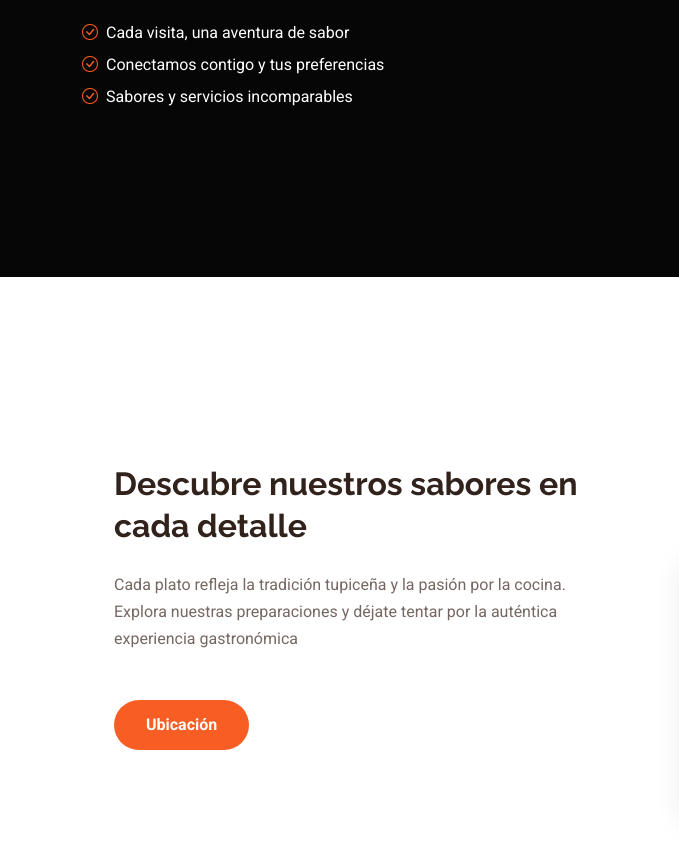
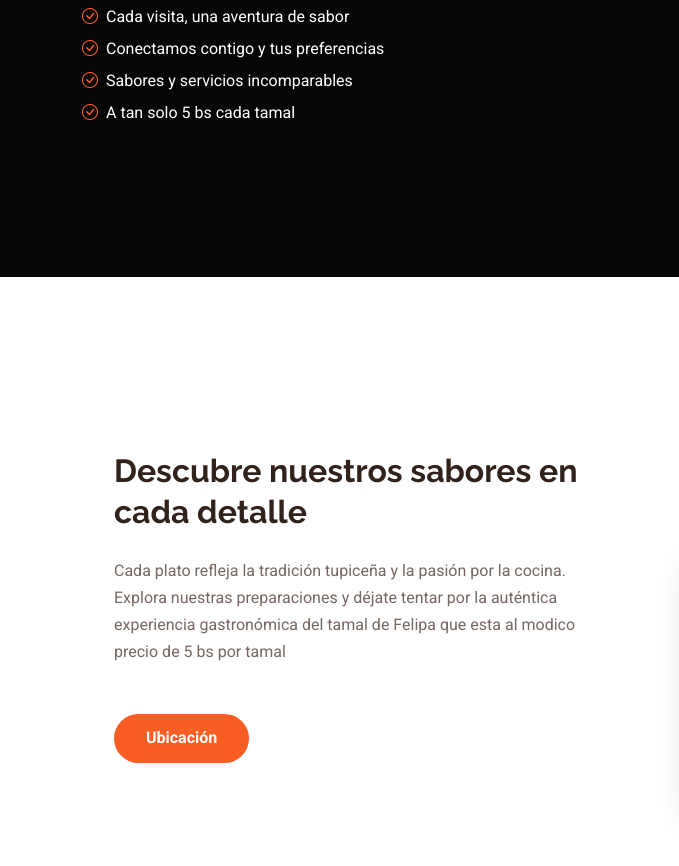
Before and after one commit to GARABO178/tamales-felipa, a plain HTML site: page index.html in a window 1280 px wide. Shown: the part 432-1298 px from the top of the page, 0-679 px from the left. Drawn offline with Linux system fonts and the light colour scheme.

Commit message:
Add files via upload

```diff
--- a/index.html
+++ b/index.html
@@ -68,6 +68,7 @@
                 <li><i class="bi bi-check-circle"></i> Cada visita, una aventura de sabor</li>
                 <li><i class="bi bi-check-circle"></i> Conectamos contigo y tus preferencias</li>
                 <li><i class="bi bi-check-circle"></i> Sabores y servicios incomparables</li>
+                <li><i class="bi bi-check-circle"></i> A tan solo 5 bs cada tamal</li>
               </ul>
             </div>
           </div>
@@ -100,7 +101,7 @@
           <div class="col-lg-6 order-lg-1" data-aos="fade-right" data-aos-delay="200">
             <div class="about-content-box">
               <h3>Descubre nuestros sabores en cada detalle</h3>
-              <p class="mb-4">Cada plato refleja la tradición tupiceña y la pasión por la cocina. Explora nuestras preparaciones y déjate tentar por la auténtica experiencia gastronómica</p>
+              <p class="mb-4">Cada plato refleja la tradición tupiceña y la pasión por la cocina. Explora nuestras preparaciones y déjate tentar por la auténtica experiencia gastronómica del tamal de Felipa que esta al modico precio de 5 bs por tamal</p>
               <a href="https://maps.app.goo.gl/UE4cqmxS4xnYGHMy5" class="btn btn-discover mt-4">Ubicación</a>
             </div>
           </div>
```
